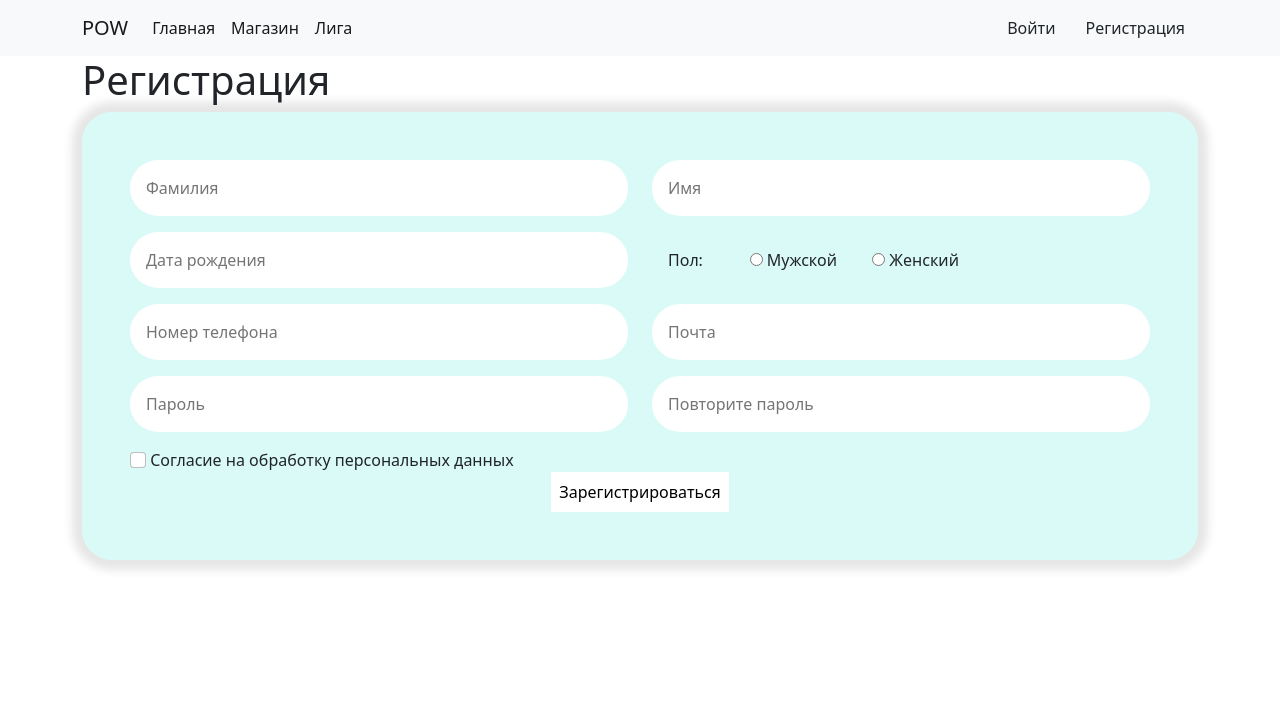
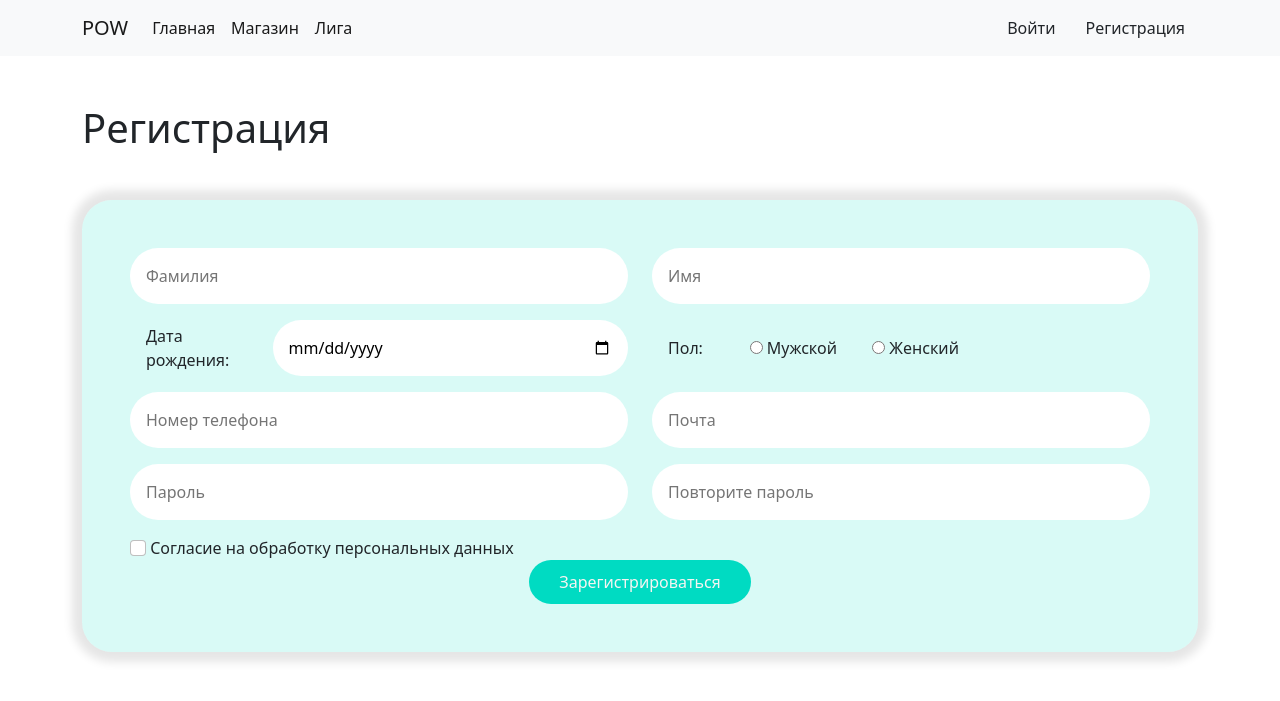
Before and after one commit to pow-development/pow.thevladoss.site, a PHP site: page /reg/reg.php in a window 1280 px wide. Shown: the top 701 px of the page. Run offline with PHP 8.4, Linux system fonts and the light colour scheme.

Commit message:
edited reg

```diff
--- a/reg/reg.php
+++ b/reg/reg.php
@@ -19,20 +19,28 @@ require_once '../menu/nolognavbar.php';
 
 <body>
     <div class="container">
-        <h1>Регистрация</h1>
+        <h1 class="mb-5 mt-5">Регистрация</h1>
+        <form>
             <div class="regcontainer p-5">
                 <div class="row mb-3">
                     <div class="col"> <input type="email" class="datainput w-100 p-3" placeholder="Фамилия" id="exampleInputEmail1" aria-describedby="emailHelp"></div>
                     <div class="col"> <input type="email" class="datainput w-100 p-3" placeholder="Имя" id="exampleInputEmail1" aria-describedby="emailHelp"></div>
                 </div>
                 <div class="row mb-3">
-                <div class="col"> <input type="email" class="datainput w-100 p-3" placeholder="Дата рождения" id="exampleInputEmail1" aria-describedby="emailHelp"></div>
+                    <div class="col">
+                        <div class="row bcontainer">
+                            <div class="col-3 align-self-center">Дата рождения:</div>
+                            <div class="col"><input type="date" class="datainput w-100 p-3" placeholder="Дата рождения" id="exampleInputEmail1" aria-describedby="emailHelp"></div>
+                        </div>
+                    </div>
+
                     <div class="col">
                         <div class="row p-3">
                             <div class="col-2">Пол:</div>
-                        <div class="col-3"><input name="dzen" class="col" id="maleChoice" type="radio" value="nedzen"> <label for="maleChoice">Мужской</label></div>
-                        <div class="col-3"><input name="dzen" class="col" id="femaleChoice" type="radio" value="nedzen"> <label for="femaleChoice">Женский</label></div>
-                    </div></div>
+                            <div class="col-3"><input class="col" id="maleChoice" type="radio" value="nedzen"> <label for="maleChoice">Мужской</label></div>
+                            <div class="col-3"><input class="col" id="femaleChoice" type="radio" value="nedzen"> <label for="femaleChoice">Женский</label></div>
+                        </div>
+                    </div>
                 </div>
                 <div class="row mb-3">
                     <div class="col"> <input type="email" class="datainput w-100 p-3" placeholder="Номер телефона" id="exampleInputEmail1" aria-describedby="emailHelp"></div>
@@ -49,10 +57,11 @@ require_once '../menu/nolognavbar.php';
                 </div>
                 <div class="row justify-content-center">
                     <div class="col-3 text-center">
-                <button type="submit" class="regbtn p-2 pl-3 pr-3">Зарегистрироваться</button>
+                        <button type="submit" class="regbtn">Зарегистрироваться</button>
                     </div>
                 </div>
             </div>
+        </form>
     </div>
 </body>
 
--- a/styles/custom/reg.css
+++ b/styles/custom/reg.css
@@ -14,6 +14,15 @@ border-radius: 30px;
 
 .regbtn{
     border: 0px;
-    background-color: white;
+    background-color: #00DBC2;
+    color: #F5F5F2;
+    border-radius: 40px;
+    padding-left: 30px ;
+    padding-right: 30px ;
+    padding-top: 10px;
+    padding-bottom: 10px;
+}
 
+.bcontainer{
+    padding-left: 16px;
 }
```
Lines whose indentation alone changed are shown as unchanged.
